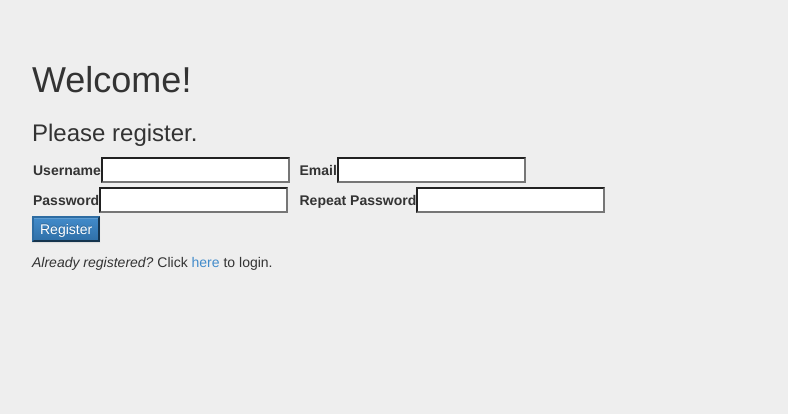
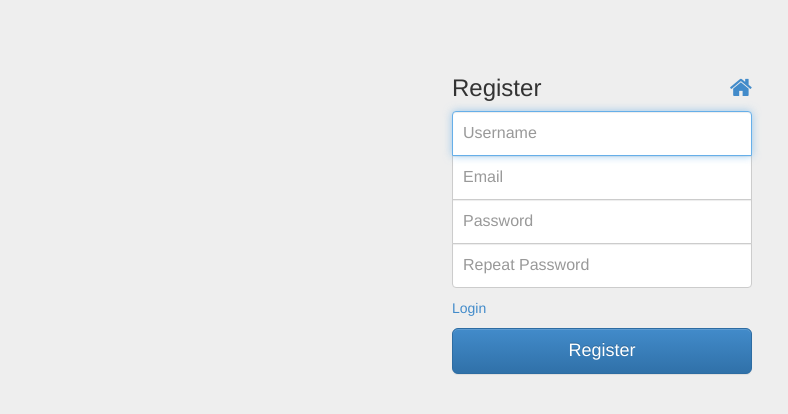
Before and after one commit to realpython/flask-boilerplate, a Flask app: page /register in a window 1280 px wide. Shown: the top 414 px of the page, without its empty margins (38-826 px from the left). Run offline with Flask 2, Linux system fonts and the light colour scheme; parts of the project's set-up code (start-up, migrations or seed data) failed here and were passed over; some libraries are stand-ins or nearby versions.

Commit message:
updating form only pages to match the Bootstrap 3 sample styles: login, register and forgot password

```diff
--- a/static/css/layout.forms.css
+++ b/static/css/layout.forms.css
@@ -3,20 +3,19 @@ body {
   padding-bottom: 40px;
   background-color: #eee;
 }
-
-.form-signin {
+.form-only-page .form {
   max-width: 330px;
   padding: 15px;
   margin: 0 auto;
 }
-.form-signin .form-signin-heading,
-.form-signin .checkbox {
+.form-only-page .form .form-heading,
+.form-only-page .form .checkbox {
   margin-bottom: 10px;
 }
-.form-signin .checkbox {
+.form-only-page .form .checkbox {
   font-weight: normal;
 }
-.form-signin .form-control {
+.form-only-page .form .form-control {
   position: relative;
   font-size: 16px;
   height: auto;
@@ -25,16 +24,23 @@ body {
      -moz-box-sizing: border-box;
           box-sizing: border-box;
 }
-.form-signin .form-control:focus {
+.form-only-page .form .form-control:focus {
   z-index: 2;
 }
-.form-signin input[type="text"] {
+.form-only-page .form input[type="text"],
+.form-only-page .form input[type="password"] {
   margin-bottom: -1px;
-  border-bottom-left-radius: 0;
-  border-bottom-right-radius: 0;
+  border-radius: 0;
 }
-.form-signin input[type="password"] {
+.form-only-page .form input.first-input {
+  border-top-left-radius: 4px;
+  border-top-right-radius: 4px;
+}
+.form-only-page .form input.last-input {
   margin-bottom: 10px;
-  border-top-left-radius: 0;
-  border-top-right-radius: 0;
+  border-bottom-left-radius: 4px;
+  border-bottom-right-radius: 4px;
 }
+.form-only-page .back-home {
+  margin-top: 10px;
+}
--- a/templates/forms/forgot.html
+++ b/templates/forms/forgot.html
@@ -2,7 +2,7 @@
 {% block title %}Reset Password{% endblock %}
 {% block content %}
   <form method="post" class="form form-reset">
-    <h3 class="form-heading">Reset Password <a href="{{ url_for('index') }}" title="Back to homepage"><i class="icon icon-home pull-right"></i></a></h3>
+    <h3 class="form-heading">Reset Password <a href="{{ url_for('home') }}" title="Back to homepage"><i class="icon icon-home pull-right"></i></a></h3>
     {{ form.email(class_ = 'form-control first-input last-input', placeholder = form.email.label.text) }}
     <p class="pull-left"><a href="{{ url_for('login') }}">Login</a></p>
     <p class="pull-right"><a href="{{ url_for('register') }}">Register</a></p>
--- a/templates/forms/register.html
+++ b/templates/forms/register.html
@@ -1,20 +1,13 @@
 {% extends 'layouts/form.html' %}
-{% block title %} - Register{% endblock %}
+{% block title %} method="post"Register{% endblock %}
 {% block content %}
-  <h1>Welcome!</h1>
-  <h3>Please register.</h3>
-    <form method="POST" action="">
-      <table>
-        <tr>
-          <td>{{ form.name.label }}{{ form.name }}&nbsp;&nbsp;</td>
-          <td>{{ form.email.label }}{{ form.email }}</td>
-        </tr>
-        <tr>
-          <td>{{ form.password.label }}{{ form.password }}&nbsp;&nbsp;</td>
-          <td>{{ form.confirm.label }}{{ form.confirm }}</td>
-        </tr>
-      </table>
-      <p><input type="submit" value="Register" class="btn-primary"></p>
-    </form>
-    <p><em>Already registered?</em> Click <a href="#">here</a> to login.</p>
+  <form method="post" class="form">
+    <h3 class="form-heading">Register <a href="{{ url_for('home') }}" title="Back to homepage"><i class="icon icon-home pull-right"></i></a></h3>
+    {{ form.name(class_ = 'form-control first-input', placeholder = form.name.label.text, required = true, autofocus = true) }}
+    {{ form.email(class_ = 'form-control', placeholder = form.email.label.text, required = true) }}
+    {{ form.password(class_ = 'form-control', placeholder = form.password.label.text, required = true) }}
+    {{ form.confirm(class_ = 'form-control last-input', placeholder = form.confirm.label.text, required = true) }}
+    <p class="pull-left"><a href="{{ url_for('login') }}">Login</a></p>
+    <input type="submit" value="Register" class="btn btn-primary btn-lg btn-block">
+  </form>
 {% endblock %}
```
Also changed, not shown: templates/forms/login.html (+9 -9 lines).
